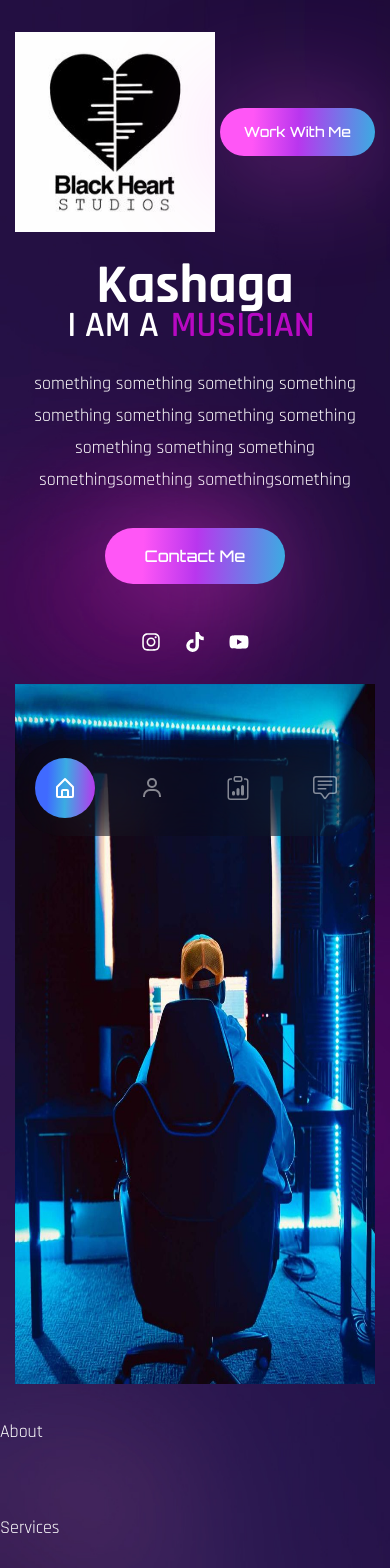
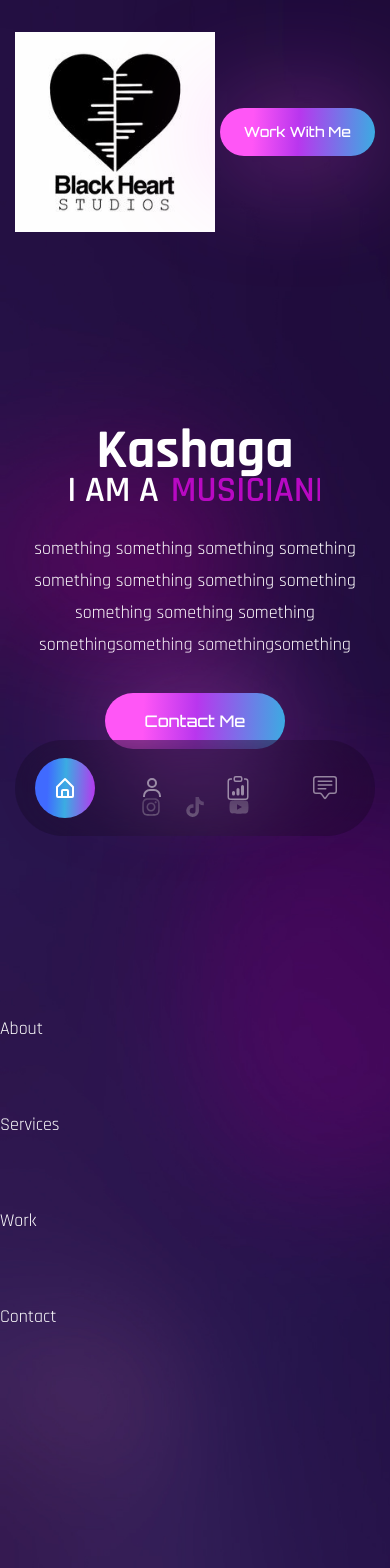
Before and after one commit to danielAwale/black-heart-studios-, a React (Create React App) app: page / in a window 390 px wide. Shown: the top 1568 px of the page. Built offline with nearby package versions, Linux system fonts and the light colour scheme; the HTML template or start-up script is replaced by a standard one; a web font is replaced by a local one.

Commit message:
contain the class hidden to hide the image when the screen is small

```diff
--- a/src/components/Banner.js
+++ b/src/components/Banner.js
@@ -46,7 +46,7 @@ const Banner = () => {
           </div>
         </div>
         {/* image */}
-        <div>
+        <div className='hidden lg:flex'>
           <img src={Image} alt="banner" className='h-[700px]' />
         </div>
       </div>
```
Also changed, not shown: 1 other file (tests, documents, lock files or other folders).
